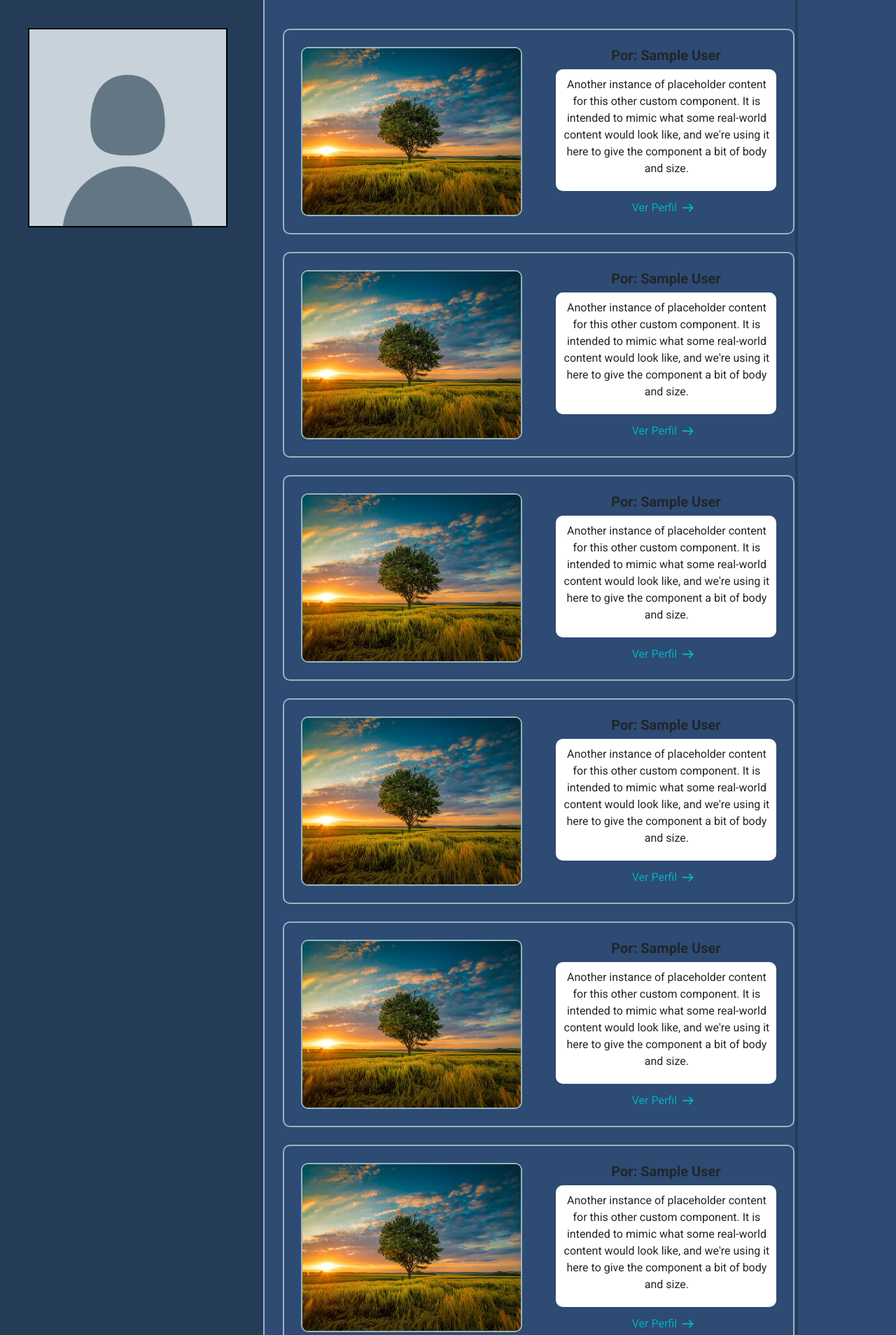
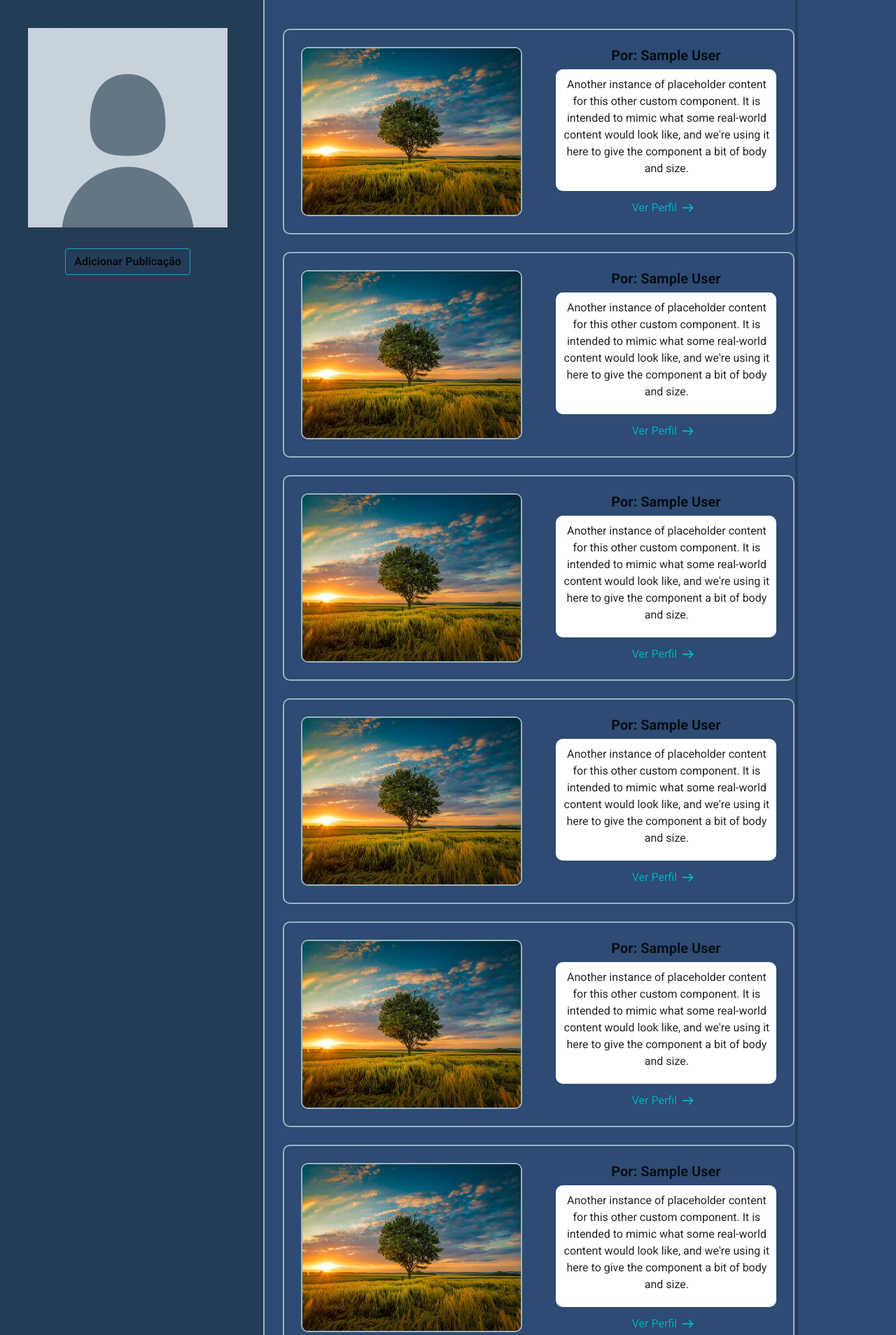
Before and after one commit to vinicius-vasconcelos16/Projeto-Rede_Social, a PHP site: page /index-logado.php in a window 1280 px wide. Shown: the part 90-1998 px from the top of the page at 70% size. Run offline with PHP 8.4, Linux system fonts and the light colour scheme; the visitor is signed in with stand-in values (Sample User, id 1); some libraries are stand-ins or nearby versions.

Commit message:
Personalização

```diff
--- a/index-logado.php
+++ b/index-logado.php
@@ -57,13 +57,21 @@
    </ul>
   </div>
  </header>
+ <!-- Corpo do Site -->
  <main style="display: <?=$display?>" class="menu-principal">
   <div class="container text-center" style="margin: 0;">
+        <!-- Divisão em Colunas -->
         <div class="row align-items-start" style="background-color: #253C59; ">
+          <!-- Coluna 1 -->
           <div class="col-sm-3 fixed coluna-foto">
-              <img src="img/sem-foto.png" class="img-fluid" alt="foto-perfil">
+              <a href="#"><img src="img/sem-foto.png" class="img-fluid" alt="foto-perfil" id="foto-perfil"></a>
+              <button type="button" class="btn btn-outline-info" id="add-publicacao">Adicionar Publicação</button>
           </div>
+          <!-- Coluna 2 -->
           <div class="col-sm-8 p-3 coluna-feed">
+
+            <!-- Corpo Postagem Feed -->
+
             <div class="row g-0 bg-body-secondary position-relative layout-postagem-feed">
               <div class="col-md-6 mb-md-0 p-md-4">
                 <img src="img/paisagem1.avif" class="w-100 imagem-feed" alt="paisagem">
@@ -78,6 +86,9 @@
                 </a>
               </div>
             </div>
+
+              <!-- Corpo Postagem Feed -->
+
               <div class="row g-0 bg-body-secondary position-relative layout-postagem-feed">
               <div class="col-md-6 mb-md-0 p-md-4">
                 <img src="img/paisagem1.avif" class="w-100 imagem-feed" alt="paisagem">
@@ -92,6 +103,9 @@
                 </a>
               </div>
             </div>
+
+              <!-- Corpo Postagem Feed -->
+
               <div class="row g-0 bg-body-secondary position-relative layout-postagem-feed">
               <div class="col-md-6 mb-md-0 p-md-4">
                 <img src="img/paisagem1.avif" class="w-100 imagem-feed" alt="paisagem">
@@ -106,6 +120,9 @@
                 </a>
               </div>
             </div>
+
+              <!-- Corpo Postagem Feed -->
+
               <div class="row g-0 bg-body-secondary position-relative layout-postagem-feed">
               <div class="col-md-6 mb-md-0 p-md-4">
                 <img src="img/paisagem1.avif" class="w-100 imagem-feed" alt="paisagem">
@@ -120,6 +137,9 @@
                 </a>
               </div>
             </div>
+
+              <!-- Corpo Postagem Feed -->
+
               <div class="row g-0 bg-body-secondary position-relative layout-postagem-feed">
               <div class="col-md-6 mb-md-0 p-md-4">
                 <img src="img/paisagem1.avif" class="w-100 imagem-feed" alt="paisagem">
@@ -134,6 +154,9 @@
                 </a>
               </div>
             </div>
+
+              <!-- Corpo Postagem Feed -->
+
               <div class="row g-0 bg-body-secondary position-relative layout-postagem-feed">
               <div class="col-md-6 mb-md-0 p-md-4">
                 <img src="img/paisagem1.avif" class="w-100 imagem-feed" alt="paisagem">
@@ -148,6 +171,9 @@
                 </a>
               </div>
             </div>
+
+              <!-- Corpo Postagem Feed -->
+
               <div class="row g-0 bg-body-secondary position-relative layout-postagem-feed">
               <div class="col-md-6 mb-md-0 p-md-4">
                 <img src="img/paisagem1.avif" class="w-100 imagem-feed" alt="paisagem">
@@ -162,6 +188,9 @@
                 </a>
               </div>
             </div>
+
+              <!-- Corpo Postagem Feed -->
+
               <div class="row g-0 bg-body-secondary position-relative layout-postagem-feed">
               <div class="col-md-6 mb-md-0 p-md-4">
                 <img src="img/paisagem1.avif" class="w-100 imagem-feed" alt="paisagem">
@@ -176,6 +205,9 @@
                 </a>
               </div>
             </div>
+
+              <!-- Corpo Postagem Feed -->
+
               <div class="row g-0 bg-body-secondary position-relative layout-postagem-feed">
               <div class="col-md-6 mb-md-0 p-md-4">
                 <img src="img/paisagem1.avif" class="w-100 imagem-feed" alt="paisagem">
@@ -190,6 +222,9 @@
                 </a>
               </div>
             </div>
+
+              <!-- Corpo Postagem Feed -->
+
               <div class="row g-0 bg-body-secondary position-relative layout-postagem-feed">
               <div class="col-md-6 mb-md-0 p-md-4">
                 <img src="img/paisagem1.avif" class="w-100 imagem-feed" alt="paisagem">
@@ -204,7 +239,9 @@
                 </a>
               </div>
             </div>
+            <!-- Última Postagem Feed -->
           </div>
+          <!-- Fim da Divisão em Colunas  -->
         </div>
       </div>
   </main>
--- a/style.css
+++ b/style.css
@@ -80,7 +80,7 @@ div.msg_erro{
 /* Edição de Formulários */
 form.form{
  width: fit-content;
- border: 2px ridge black;
+ border: 2px solid black;
  margin: auto;
  text-align: center;
  margin-top: 100px;
@@ -117,10 +117,6 @@ input[type="date"]{
  cursor: pointer;
 }
 
-#btn-confirmar-registro{
-
-}
-
 /* Edição da parte Main do Site */
 main{
  text-align: left;
@@ -140,11 +136,10 @@ main.menu-principal{
 }
 
 div.coluna-foto{
- background-color: #2D4B73;
+ background-color: #253C59;
  margin: 40px;
  margin-right: 4vw;
  padding: 0px;
- border: 2px solid black;
 }
 
 div.coluna-feed{
@@ -166,6 +161,11 @@ img.imagem-feed{
  height: 100%;
 }
 
+img#foto-perfil:hover{
+ filter: brightness(10%);
+ cursor: pointer;
+}
+
 div.div-comentario{
  background-color: white;
  padding: 10px 5px 4px 7px;
@@ -180,6 +180,7 @@ p.ver-perfil-feed{
 
 h5{
  font-weight: 700;
+ color: rgba(0,0,0,.8);
 }
 
 a.ver-perfil-logado:hover{
@@ -190,3 +191,10 @@ a.ver-perfil-logado:hover{
 div > p, div > h5:hover{
  cursor: default;
 }
+
+button#add-publicacao{
+ margin-top: 30px;
+ margin-bottom: 30px;
+ color: rgba(0, 0, 0, 0.8);
+ font-weight: 600;
+}
```
Also changed, not shown: registrar-user.php (+9 -3 lines). Lines whose indentation alone changed are shown as unchanged.
